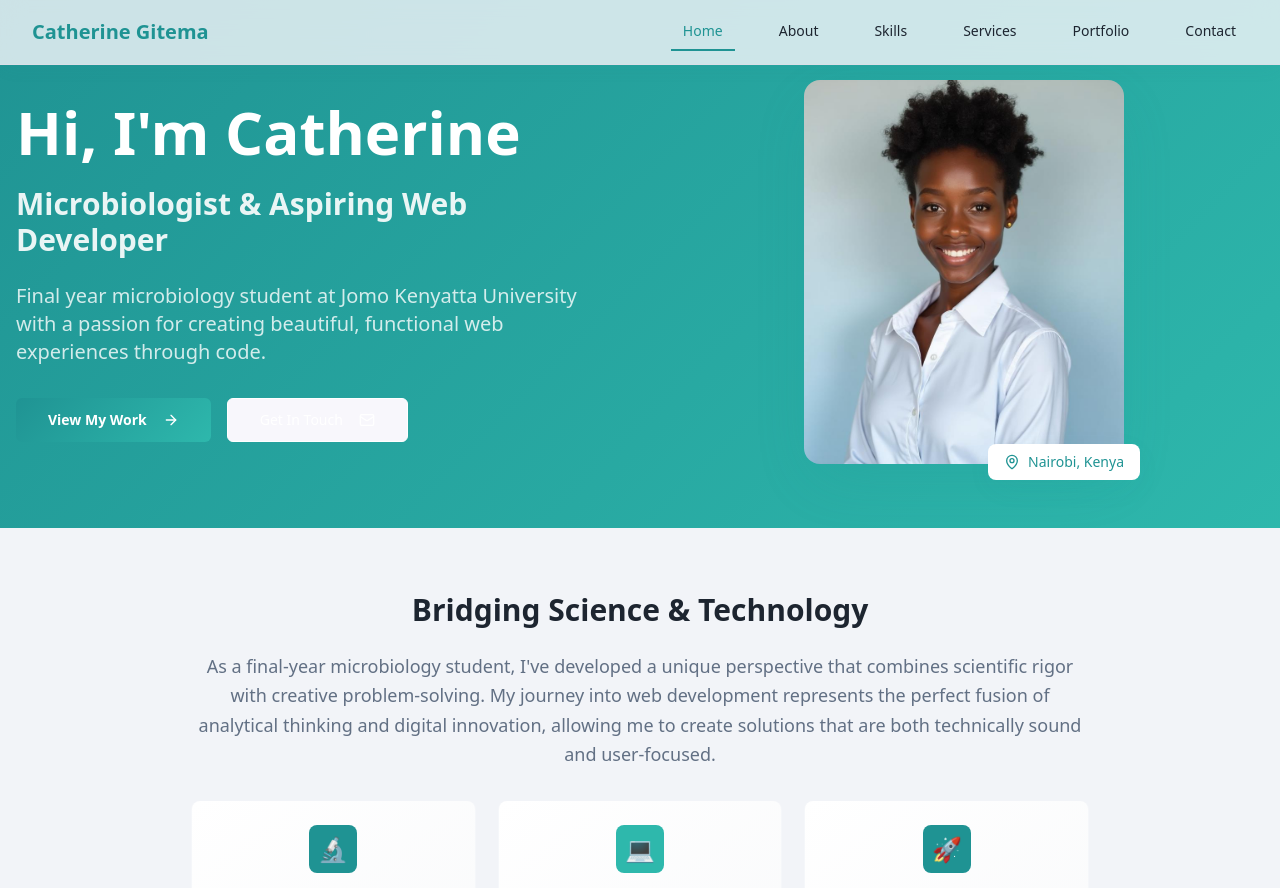
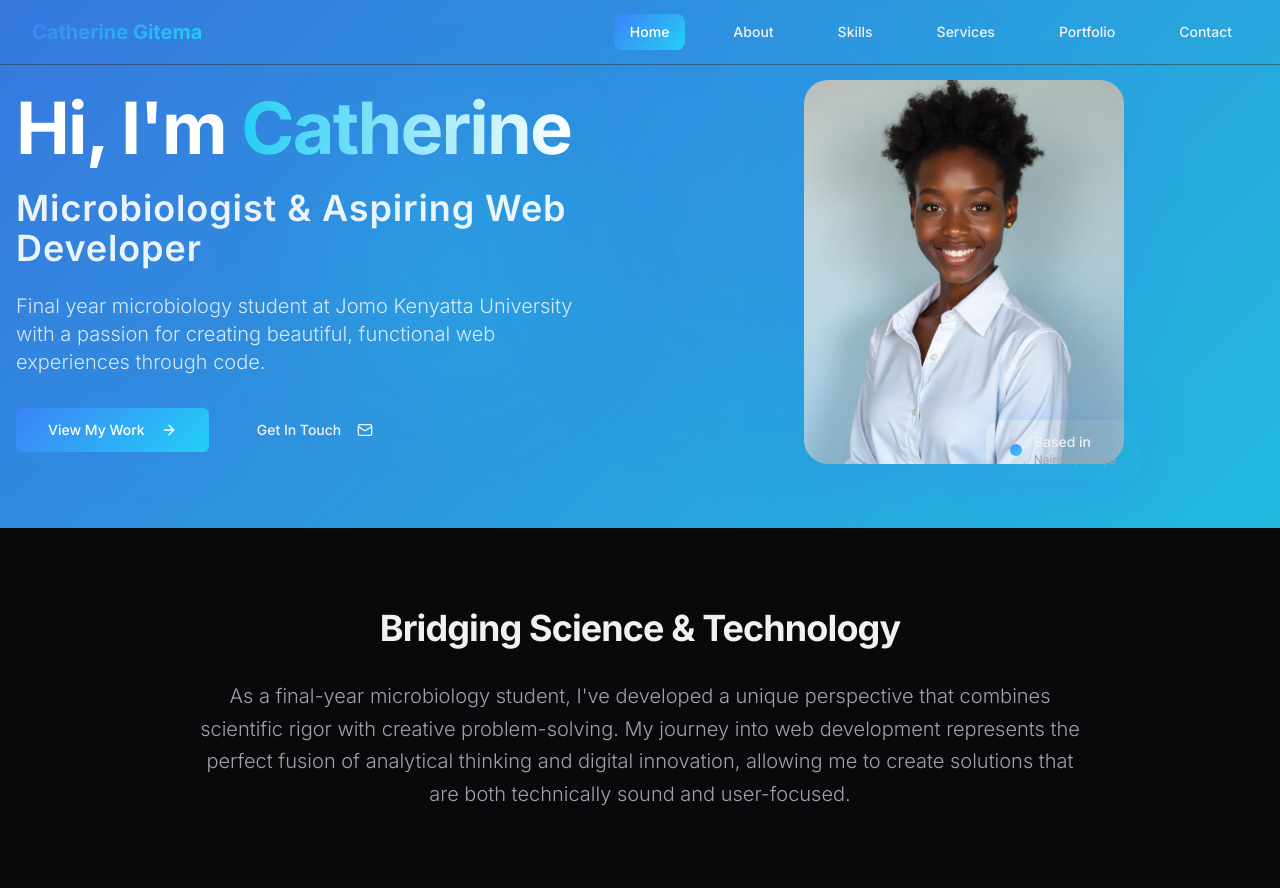
Before and after one commit to Cate-gitema/cathy-codes-connect, a React (Vite) app: page / in a window 1280 px wide. Shown: the top 888 px of the page. Built offline with nearby package versions, Linux system fonts and the light colour scheme.

Commit message:
Refactor: Update UI to modern

```diff
--- a/index.html
+++ b/index.html
@@ -6,6 +6,11 @@
     <title>cathy-codes-connect</title>
     <meta name="description" content="Lovable Generated Project" />
     <meta name="author" content="Lovable" />
+
+    <!-- Modern Google Fonts -->
+    <link rel="preconnect" href="https://fonts.googleapis.com">
+    <link rel="preconnect" href="https://fonts.gstatic.com" crossorigin>
+    <link href="https://fonts.googleapis.com/css2?family=Inter:wght@300;400;500;600;700;800&family=JetBrains+Mono:wght@300;400;500&display=swap" rel="stylesheet">
 
     <meta property="og:title" content="cathy-codes-connect" />
     <meta property="og:description" content="Lovable Generated Project" />
--- a/src/components/Navigation.tsx
+++ b/src/components/Navigation.tsx
@@ -19,11 +19,11 @@ const Navigation = () => {
   const isActive = (path: string) => location.pathname === path;
 
   return (
-    <nav className="fixed top-0 left-0 right-0 z-50 bg-background/80 backdrop-blur-md border-b border-border shadow-soft">
+    <nav className="fixed top-0 left-0 right-0 z-50 glass border-b border-border/50">
       <div className="max-w-7xl mx-auto px-4 sm:px-6 lg:px-8">
         <div className="flex justify-between items-center h-16">
           {/* Logo */}
-          <Link to="/" className="text-xl font-bold text-primary hover:text-primary-hover transition-colors">
+          <Link to="/" className="text-xl font-bold bg-gradient-primary bg-clip-text text-transparent hover:scale-105 transition-transform duration-300">
             Catherine Gitema
           </Link>
 
@@ -33,10 +33,10 @@ const Navigation = () => {
               <Link
                 key={item.name}
                 to={item.path}
-                className={`px-3 py-2 text-sm font-medium transition-colors duration-200 ${
+                className={`px-4 py-2 text-sm font-medium rounded-lg transition-all duration-300 ${
                   isActive(item.path)
-                    ? "text-primary border-b-2 border-primary"
-                    : "text-foreground hover:text-primary"
+                    ? "bg-gradient-primary text-white shadow-glow"
+                    : "text-foreground hover:text-primary hover:bg-secondary/30"
                 }`}
               >
                 {item.name}
@@ -60,15 +60,15 @@ const Navigation = () => {
         {/* Mobile Navigation */}
         {isOpen && (
           <div className="md:hidden">
-            <div className="px-2 pt-2 pb-3 space-y-1 bg-background border-t border-border">
+            <div className="px-2 pt-2 pb-3 space-y-2 glass-card mx-2 mb-2 rounded-xl">
               {navItems.map((item) => (
                 <Link
                   key={item.name}
                   to={item.path}
-                  className={`block px-3 py-2 text-base font-medium transition-colors duration-200 ${
+                  className={`block px-4 py-3 text-base font-medium rounded-lg transition-all duration-300 ${
                     isActive(item.path)
-                      ? "text-primary bg-secondary"
-                      : "text-foreground hover:text-primary hover:bg-secondary"
+                      ? "bg-gradient-primary text-white shadow-glow"
+                      : "text-foreground hover:text-primary hover:bg-secondary/50"
                   }`}
                   onClick={() => setIsOpen(false)}
                 >
--- a/src/components/ui/button.tsx
+++ b/src/components/ui/button.tsx
@@ -5,21 +5,21 @@ import { cva, type VariantProps } from "class-variance-authority"
 import { cn } from "@/lib/utils"
 
 const buttonVariants = cva(
-  "inline-flex items-center justify-center gap-2 whitespace-nowrap rounded-md text-sm font-medium transition-all duration-300 focus-visible:outline-none focus-visible:ring-2 focus-visible:ring-ring focus-visible:ring-offset-2 disabled:pointer-events-none disabled:opacity-50 [&_svg]:pointer-events-none [&_svg]:size-4 [&_svg]:shrink-0",
+  "inline-flex items-center justify-center gap-2 whitespace-nowrap rounded-xl text-sm font-medium transition-all duration-300 focus-visible:outline-none focus-visible:ring-2 focus-visible:ring-ring focus-visible:ring-offset-2 disabled:pointer-events-none disabled:opacity-50 [&_svg]:pointer-events-none [&_svg]:size-4 [&_svg]:shrink-0",
   {
     variants: {
       variant: {
-        default: "bg-primary text-primary-foreground hover:bg-primary-hover hover:shadow-soft hover:-translate-y-0.5",
+        default: "bg-gradient-primary text-white shadow-glow hover:shadow-intense hover:-translate-y-0.5 active:translate-y-0",
         destructive:
           "bg-destructive text-destructive-foreground hover:bg-destructive/90",
         outline:
-          "border border-input bg-background hover:bg-accent hover:text-accent-foreground",
+          "border border-border bg-transparent hover:bg-gradient-secondary hover:border-primary/50",
         secondary:
-          "bg-secondary text-secondary-foreground hover:bg-secondary/80",
-        ghost: "hover:bg-accent hover:text-accent-foreground",
+          "bg-gradient-secondary text-secondary-foreground hover:bg-secondary/80",
+        ghost: "hover:bg-secondary/50 hover:text-foreground",
         link: "text-primary underline-offset-4 hover:underline",
-        hero: "bg-hero-gradient text-white border-0 hover:shadow-hero hover:-translate-y-1 font-semibold",
-        nav: "text-foreground hover:text-primary transition-colors duration-200",
+        glass: "glass-card text-foreground hover:bg-gradient-primary hover:text-white",
+        glow: "bg-gradient-primary text-white shadow-glow hover:shadow-intense hover:animate-glow-pulse",
       },
       size: {
         default: "h-10 px-4 py-2",
--- a/src/index.css
+++ b/src/index.css
@@ -2,58 +2,67 @@
 @tailwind components;
 @tailwind utilities;
 
-/* Catherine's Portfolio Design System - Clean, Professional, Science-meets-Tech
+/* Modern Portfolio Design System - Glass Morphism & Contemporary Aesthetics
 All colors MUST be HSL.
 */
 
 @layer base {
   :root {
-    /* Core theme - Soft professional palette */
-    --background: 250 50% 98%;
-    --foreground: 215 25% 15%;
+    /* Modern color palette - Deep blues with glass effects */
+    --background: 240 10% 3.9%;
+    --foreground: 240 12% 95%;
 
-    --card: 0 0% 100%;
-    --card-foreground: 215 25% 15%;
+    --card: 240 10% 3.9%;
+    --card-foreground: 240 12% 95%;
 
-    --popover: 0 0% 100%;
-    --popover-foreground: 215 25% 15%;
+    --popover: 240 10% 3.9%;
+    --popover-foreground: 240 12% 95%;
 
-    /* Primary - Professional teal for CTAs and highlights */
-    --primary: 180 65% 35%;
-    --primary-foreground: 0 0% 100%;
-    --primary-hover: 180 70% 30%;
+    /* Primary - Electric blue for modern tech feel */
+    --primary: 217 91% 60%;
+    --primary-foreground: 240 10% 3.9%;
+    --primary-hover: 217 91% 55%;
 
-    /* Secondary - Soft blue-gray for subtle elements */
-    --secondary: 215 20% 90%;
-    --secondary-foreground: 215 25% 25%;
+    /* Secondary - Subtle gray with transparency */
+    --secondary: 240 5% 15%;
+    --secondary-foreground: 240 12% 90%;
 
-    --muted: 215 15% 92%;
-    --muted-foreground: 215 15% 45%;
+    --muted: 240 5% 10%;
+    --muted-foreground: 240 5% 65%;
 
-    /* Accent - Warm teal for highlights */
-    --accent: 175 60% 45%;
-    --accent-foreground: 0 0% 100%;
+    /* Accent - Cyan for highlights */
+    --accent: 191 91% 55%;
+    --accent-foreground: 240 10% 3.9%;
 
     --destructive: 0 70% 55%;
-    --destructive-foreground: 0 0% 100%;
+    --destructive-foreground: 240 12% 95%;
 
-    --border: 215 20% 88%;
-    --input: 215 20% 88%;
-    --ring: 180 65% 35%;
+    --border: 240 6% 20%;
+    --input: 240 6% 20%;
+    --ring: 217 91% 60%;
 
-    /* Portfolio-specific tokens */
-    --hero-gradient: linear-gradient(135deg, hsl(180 65% 35%) 0%, hsl(175 60% 45%) 100%);
-    --card-gradient: linear-gradient(145deg, hsl(0 0% 100%) 0%, hsl(215 20% 98%) 100%);
-    --section-bg: 215 30% 96%;
+    /* Modern glass morphism variables */
+    --glass-bg: hsla(240, 10%, 8%, 0.7);
+    --glass-border: hsla(240, 12%, 95%, 0.1);
+    --glass-shadow: 0 8px 32px hsla(217, 91%, 60%, 0.15);
 
-    /* Shadows for depth */
-    --shadow-soft: 0 4px 20px -4px hsl(180 65% 35% / 0.1);
-    --shadow-card: 0 8px 32px -8px hsl(180 65% 35% / 0.12);
-    --shadow-hero: 0 20px 60px -12px hsl(180 65% 35% / 0.2);
+    /* Gradient system */
+    --gradient-primary: linear-gradient(135deg, hsl(217 91% 60%) 0%, hsl(191 91% 55%) 100%);
+    --gradient-secondary: linear-gradient(135deg, hsl(240 5% 15%) 0%, hsl(240 6% 20%) 100%);
+    --gradient-glass: linear-gradient(135deg, hsla(240, 10%, 8%, 0.9) 0%, hsla(240, 6%, 20%, 0.8) 100%);
 
-    /* Transitions */
-    --transition-smooth: all 0.3s cubic-bezier(0.4, 0, 0.2, 1);
-    --transition-bounce: all 0.4s cubic-bezier(0.175, 0.885, 0.32, 1.275);
+    /* Modern shadows */
+    --shadow-glow: 0 0 50px hsla(217, 91%, 60%, 0.3);
+    --shadow-soft: 0 10px 40px hsla(240, 10%, 3%, 0.3);
+    --shadow-intense: 0 20px 60px hsla(217, 91%, 60%, 0.2);
+
+    /* Animation variables */
+    --animate-duration: 0.4s;
+    --animate-ease: cubic-bezier(0.16, 1, 0.3, 1);
+    --animate-bounce: cubic-bezier(0.175, 0.885, 0.32, 1.275);
+
+    /* Typography scale */
+    --font-mono: 'JetBrains Mono', monospace;
 
     --radius: 0.5rem;
 
--- a/src/pages/Home.tsx
+++ b/src/pages/Home.tsx
@@ -6,52 +6,67 @@ import catherineProfile from "@/assets/catherine-profile.jpg";
 
 const Home = () => {
   return (
-    <div className="min-h-screen">
+    <div className="min-h-screen bg-background">
       {/* Hero Section */}
-      <section className="pt-20 pb-16 px-4 bg-hero-gradient">
-        <div className="max-w-7xl mx-auto">
+      <section className="relative pt-20 pb-16 px-4 overflow-hidden">
+        {/* Animated background */}
+        <div className="absolute inset-0 bg-gradient-primary opacity-90"></div>
+        <div className="absolute inset-0">
+          <div className="absolute top-1/4 left-1/4 w-64 h-64 bg-accent/20 rounded-full blur-3xl animate-pulse"></div>
+          <div className="absolute bottom-1/4 right-1/4 w-96 h-96 bg-primary/20 rounded-full blur-3xl animate-pulse delay-1000"></div>
+        </div>
+
+        <div className="relative max-w-7xl mx-auto">
           <div className="grid grid-cols-1 lg:grid-cols-2 gap-12 items-center">
             {/* Text Content */}
-            <div className="text-center lg:text-left text-white">
-              <h1 className="text-4xl sm:text-5xl lg:text-6xl font-bold mb-6 leading-tight">
+            <div className="text-center lg:text-left text-white animate-fade-in">
+              <h1 className="text-5xl sm:text-6xl lg:text-7xl font-bold mb-6 leading-tight tracking-tight">
                 Hi, I'm{" "}
-                <span className="text-accent-foreground">Catherine</span>
+                <span className="bg-gradient-to-r from-accent to-white bg-clip-text text-transparent">
+                  Catherine
+                </span>
               </h1>
-              <h2 className="text-xl sm:text-2xl lg:text-3xl font-semibold mb-6 text-white/90">
+              <h2 className="text-2xl sm:text-3xl lg:text-4xl font-semibold mb-6 text-white/90 tracking-wide">
                 Microbiologist & Aspiring Web Developer
               </h2>
-              <p className="text-lg sm:text-xl mb-8 text-white/80 leading-relaxed max-w-xl mx-auto lg:mx-0">
+              <p className="text-lg sm:text-xl mb-8 text-white/80 leading-relaxed max-w-xl mx-auto lg:mx-0 font-light">
                 Final year microbiology student at Jomo Kenyatta University with a passion for
                 creating beautiful, functional web experiences through code.
               </p>
-              <div className="flex flex-col sm:flex-row gap-4 justify-center lg:justify-start">
-                <Button asChild variant="hero" size="lg">
+              <div className="flex flex-col sm:flex-row gap-4 justify-center lg:justify-start animate-slide-up">
+                <Button asChild variant="glow" size="lg" className="group">
                   <Link to="/portfolio">
-                    View My Work <ArrowRight className="ml-2 h-5 w-5" />
+                    <span className="mr-2">View My Work</span>
+                    <ArrowRight className="h-5 w-5 group-hover:translate-x-1 transition-transform" />
                   </Link>
                 </Button>
-                <Button asChild variant="outline" size="lg" className="border-white text-white hover:bg-white hover:text-primary">
+                <Button asChild variant="glass" size="lg" className="group">
                   <Link to="/contact">
-                    Get In Touch <Mail className="ml-2 h-5 w-5" />
+                    <span className="mr-2">Get In Touch</span>
+                    <Mail className="h-5 w-5 group-hover:scale-110 transition-transform" />
                   </Link>
                 </Button>
               </div>
             </div>
 
             {/* Profile Image */}
-            <div className="flex justify-center">
-              <div className="relative">
-                <div className="w-80 h-96 rounded-2xl overflow-hidden shadow-hero">
+            <div className="flex justify-center animate-scale-in">
+              <div className="relative group">
+                <div className="w-80 h-96 rounded-3xl overflow-hidden shadow-intense group-hover:shadow-glow transition-all duration-500">
                   <img
                     src={catherineProfile}
                     alt="Catherine Waithera Gitema"
-                    className="w-full h-full object-cover"
+                    className="w-full h-full object-cover group-hover:scale-105 transition-transform duration-500"
                   />
                 </div>
-                <div className="absolute -bottom-4 -right-4 bg-white rounded-lg px-4 py-2 shadow-card">
-                  <div className="flex items-center gap-2 text-primary">
-                    <MapPin className="h-4 w-4" />
-                    <span className="text-sm font-medium">Nairobi, Kenya</span>
+                {/* Floating badge */}
+                <div className="absolute -bottom-4 -right-4 glass-card rounded-2xl px-6 py-3 shadow-glow">
+                  <div className="flex items-center gap-3 text-foreground">
+                    <div className="w-3 h-3 bg-gradient-primary rounded-full animate-pulse"></div>
+                    <div>
+                      <p className="text-sm font-medium">Based in</p>
+                      <p className="text-xs text-muted-foreground">Nairobi, Kenya</p>
+                    </div>
                   </div>
                 </div>
               </div>
@@ -61,44 +76,44 @@ const Home = () => {
       </section>
 
       {/* Quick Bio Section */}
-      <section className="py-16 px-4 bg-section">
+      <section className="py-20 px-4 relative">
         <div className="max-w-4xl mx-auto text-center">
-          <h3 className="text-3xl font-bold mb-6 text-foreground">
+          <h3 className="text-4xl font-bold mb-8 text-foreground tracking-tight">
             Bridging Science & Technology
           </h3>
-          <p className="text-lg text-muted-foreground leading-relaxed mb-8">
+          <p className="text-xl text-muted-foreground leading-relaxed mb-12 font-light">
             As a final-year microbiology student, I've developed a unique perspective that combines
             scientific rigor with creative problem-solving. My journey into web development represents
             the perfect fusion of analytical thinking and digital innovation, allowing me to create
             solutions that are both technically sound and user-focused.
           </p>
-          <div className="grid grid-cols-1 md:grid-cols-3 gap-6">
-            <Card className="p-6 text-center bg-card-gradient border-0 shadow-card hover:shadow-hero transition-all duration-300">
-              <div className="w-12 h-12 bg-primary rounded-lg flex items-center justify-center mx-auto mb-4">
-                <span className="text-2xl text-primary-foreground">🔬</span>
+          <div className="grid grid-cols-1 md:grid-cols-3 gap-8">
+            <Card className="group p-8 text-center glass-card border-0 hover:shadow-glow transition-all duration-500 hover:-translate-y-2">
+              <div className="w-16 h-16 bg-gradient-primary rounded-2xl flex items-center justify-center mx-auto mb-6 group-hover:scale-110 transition-transform duration-300">
+                <span className="text-3xl">🔬</span>
               </div>
-              <h4 className="font-semibold mb-2">Scientific Background</h4>
-              <p className="text-sm text-muted-foreground">
+              <h4 className="text-xl font-semibold mb-3 text-foreground">Scientific Background</h4>
+              <p className="text-muted-foreground leading-relaxed">
                 Strong analytical skills from microbiology studies
               </p>
             </Card>
 
-            <Card className="p-6 text-center bg-card-gradient border-0 shadow-card hover:shadow-hero transition-all duration-300">
-              <div className="w-12 h-12 bg-accent rounded-lg flex items-center justify-center mx-auto mb-4">
-                <span className="text-2xl text-accent-foreground">💻</span>
+            <Card className="group p-8 text-center glass-card border-0 hover:shadow-glow transition-all duration-500 hover:-translate-y-2">
+              <div className="w-16 h-16 bg-gradient-to-r from-accent to-primary rounded-2xl flex items-center justify-center mx-auto mb-6 group-hover:scale-110 transition-transform duration-300">
+                <span className="text-3xl">💻</span>
               </div>
-              <h4 className="font-semibold mb-2">Web Development</h4>
-              <p className="text-sm text-muted-foreground">
+              <h4 className="text-xl font-semibold mb-3 text-foreground">Web Development</h4>
+              <p className="text-muted-foreground leading-relaxed">
                 Currently mastering modern web technologies
               </p>
             </Card>
 
-            <Card className="p-6 text-center bg-card-gradient border-0 shadow-card hover:shadow-hero transition-all duration-300">
-              <div className="w-12 h-12 bg-primary rounded-lg flex items-center justify-center mx-auto mb-4">
-                <span className="text-2xl text-primary-foreground">🚀</span>
+            <Card className="group p-8 text-center glass-card border-0 hover:shadow-glow transition-all duration-500 hover:-translate-y-2">
+              <div className="w-16 h-16 bg-gradient-primary rounded-2xl flex items-center justify-center mx-auto mb-6 group-hover:scale-110 transition-transform duration-300">
+                <span className="text-3xl">🚀</span>
               </div>
-              <h4 className="font-semibold mb-2">Innovation</h4>
-              <p className="text-sm text-muted-foreground">
+              <h4 className="text-xl font-semibold mb-3 text-foreground">Innovation</h4>
+              <p className="text-muted-foreground leading-relaxed">
                 Bringing fresh perspectives to digital solutions
               </p>
             </Card>
@@ -107,23 +122,26 @@ const Home = () => {
       </section>
 
       {/* CTA Section */}
-      <section className="py-16 px-4">
-        <div className="max-w-4xl mx-auto text-center">
-          <h3 className="text-3xl font-bold mb-6 text-foreground">
+      <section className="py-20 px-4 relative">
+        <div className="absolute inset-0 bg-gradient-secondary opacity-50"></div>
+        <div className="relative max-w-4xl mx-auto text-center">
+          <h3 className="text-4xl font-bold mb-6 text-foreground tracking-tight">
             Let's Create Something Amazing Together
           </h3>
-          <p className="text-lg text-muted-foreground mb-8">
+          <p className="text-xl text-muted-foreground mb-12 font-light max-w-2xl mx-auto">
             I'm always excited to discuss new projects and opportunities.
             Whether you need a website, portfolio, or want to collaborate on something innovative.
           </p>
-          <div className="flex flex-col sm:flex-row gap-4 justify-center">
-            <Button asChild size="lg">
+          <div className="flex flex-col sm:flex-row gap-6 justify-center">
+            <Button asChild size="lg" variant="glow" className="group">
               <Link to="/contact">
-                Start a Conversation <ArrowRight className="ml-2 h-5 w-5" />
+                <span className="mr-2">Start a Conversation</span>
+                <ArrowRight className="h-5 w-5 group-hover:translate-x-1 transition-transform" />
               </Link>
             </Button>
-            <Button variant="outline" size="lg">
-              Download Resume <Download className="ml-2 h-5 w-5" />
+            <Button variant="glass" size="lg" className="group">
+              <span className="mr-2">Download Resume</span>
+              <Download className="h-5 w-5 group-hover:scale-110 transition-transform" />
             </Button>
           </div>
         </div>
--- a/tailwind.config.ts
+++ b/tailwind.config.ts
@@ -64,21 +64,30 @@ export default {
 					ring: 'hsl(var(--sidebar-ring))'
 				}
 			},
+			fontFamily: {
+				sans: ['Inter', 'system-ui', 'sans-serif'],
+				mono: ['JetBrains Mono', 'monospace'],
+			},
 			backgroundImage: {
-				'hero-gradient': 'var(--hero-gradient)',
-				'card-gradient': 'var(--card-gradient)'
+				'gradient-primary': 'var(--gradient-primary)',
+				'gradient-secondary': 'var(--gradient-secondary)',
+				'gradient-glass': 'var(--gradient-glass)',
 			},
 			boxShadow: {
+				'glow': 'var(--shadow-glow)',
 				'soft': 'var(--shadow-soft)',
-				'card': 'var(--shadow-card)',
-				'hero': 'var(--shadow-hero)'
+				'intense': 'var(--shadow-intense)',
 			},
-			backgroundColor: {
-				'section': 'hsl(var(--section-bg))'
+			animation: {
+				'accordion-down': 'accordion-down 0.2s ease-out',
+				'accordion-up': 'accordion-up 0.2s ease-out',
+				'fade-in': 'fade-in 0.6s var(--animate-ease)',
+				'slide-up': 'slide-up 0.6s var(--animate-ease)',
+				'scale-in': 'scale-in 0.4s var(--animate-bounce)',
+				'glow-pulse': 'glow-pulse 2s ease-in-out infinite alternate',
 			},
-			transitionTimingFunction: {
-				'smooth': 'var(--transition-smooth)',
-				'bounce': 'var(--transition-bounce)'
+			backdropBlur: {
+				xs: '2px',
 			},
 			borderRadius: {
 				lg: 'var(--radius)',
@@ -101,12 +110,46 @@ export default {
 					to: {
 						height: '0'
 					}
+				},
+				'fade-in': {
+					'0%': {
+						opacity: '0',
+						transform: 'translateY(20px)'
+					},
+					'100%': {
+						opacity: '1',
+						transform: 'translateY(0)'
+					}
+				},
+				'slide-up': {
+					'0%': {
+						opacity: '0',
+						transform: 'translateY(40px)'
+					},
+					'100%': {
+						opacity: '1',
+						transform: 'translateY(0)'
+					}
+				},
+				'scale-in': {
+					'0%': {
+						opacity: '0',
+						transform: 'scale(0.9)'
+					},
+					'100%': {
+						opacity: '1',
+						transform: 'scale(1)'
+					}
+				},
+				'glow-pulse': {
+					'0%': {
+						boxShadow: '0 0 20px hsla(217, 91%, 60%, 0.3)'
+					},
+					'100%': {
+						boxShadow: '0 0 40px hsla(217, 91%, 60%, 0.6)'
+					}
 				}
 			},
-			animation: {
-				'accordion-down': 'accordion-down 0.2s ease-out',
-				'accordion-up': 'accordion-up 0.2s ease-out'
-			}
 		}
 	},
 	plugins: [require("tailwindcss-animate")],
```
